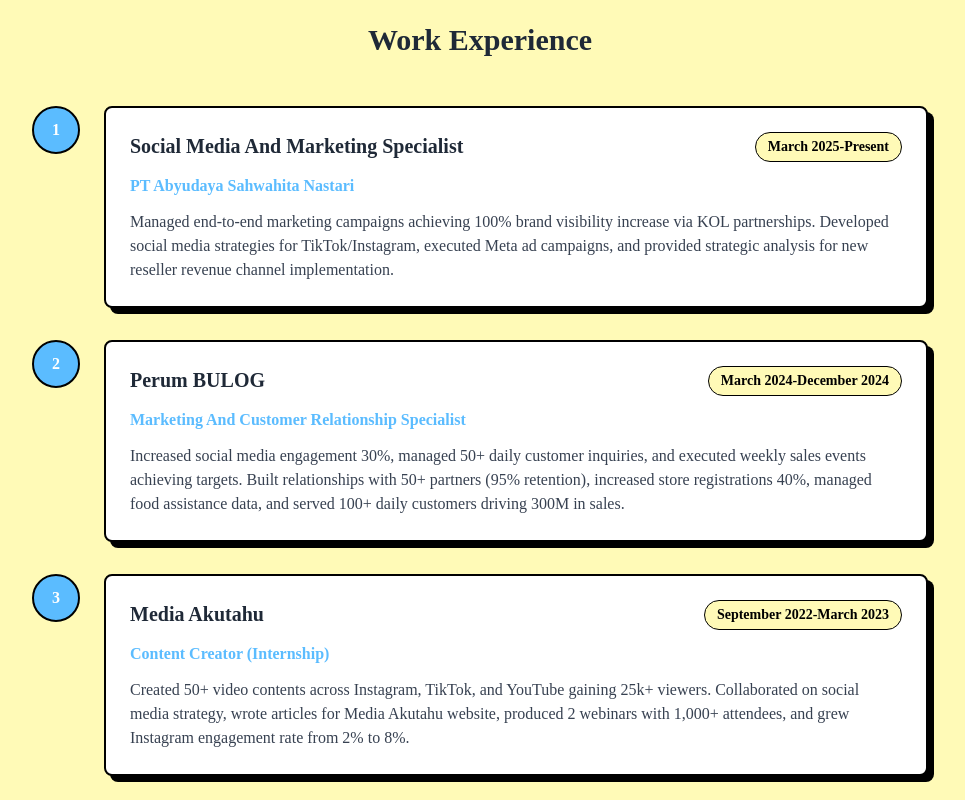
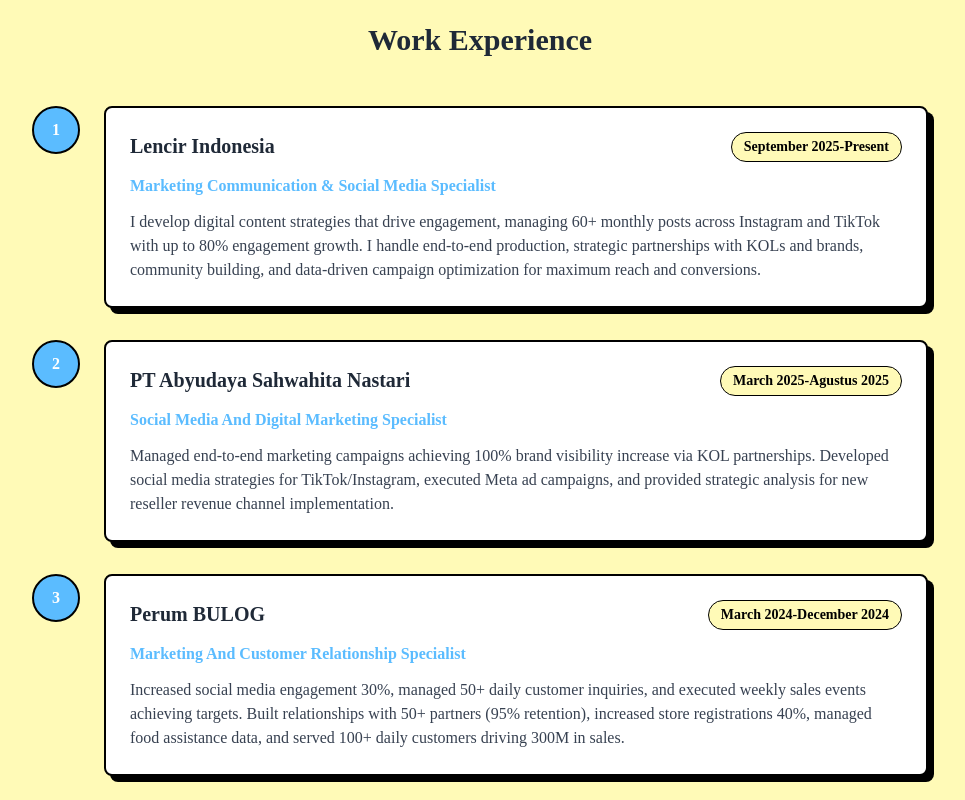
Before and after one commit to rizkysr90/personal-blog-zakiyah, a plain HTML site: page about.html in a window 1280 px wide. Shown: the part 1560-2360 px from the top of the page, without its empty margins (160-1125 px from the left). Drawn offline with nearby package versions, Linux system fonts and the light colour scheme; a web font is replaced by a local one.

Commit message:
feat: lencir

```diff
--- a/about.html
+++ b/about.html
@@ -508,12 +508,39 @@
                             <div
                                 class="flex-1 bg-white p-6 rounded-lg border-2 border-black shadow-[6px_6px_0_0_#000000]">
                                 <div class="flex flex-col md:flex-row md:justify-between md:items-start mb-3">
-                                    <h3 class="text-xl font-bold text-gray-800">Social Media And Marketing Specialist
+                                    <h3 class="text-xl font-bold text-gray-800">Lencir Indonesia
                                     </h3>
                                     <span class="text-sm font-semibold px-3 py-1 rounded-full border border-black"
-                                        style="background-color: #FFFAB7;">March 2025-Present</span>
+                                        style="background-color: #FFFAB7;">September 2025-Present</span>
                                 </div>
-                                <p class="font-semibold mb-3" style="color: #5BBCFF;">PT Abyudaya Sahwahita Nastari</p>
+                                <p class="font-semibold mb-3" style="color: #5BBCFF;"> Marketing Communication & Social
+                                    Media Specialist </p>
+                                <p class="text-gray-700">I develop digital content strategies that drive engagement,
+                                    managing 60+ monthly posts across Instagram and TikTok with up to 80% engagement
+                                    growth. I handle end-to-end production, strategic partnerships with KOLs and brands,
+                                    community building, and data-driven campaign optimization for maximum reach and
+                                    conversions.</p>
+                            </div>
+                        </div>
+                    </div>
+                    <!-- Experience Item 2 -->
+                    <div class="relative mb-8 transform duration-700 opacity-0 translate-y-20"
+                        data-view="!opacity-100 !translate-y-0">
+                        <div class="flex items-start gap-6">
+                            <div class="flex-shrink-0 w-12 h-12 rounded-full border-2 border-black flex items-center justify-center font-bold text-white"
+                                style="background-color: #5BBCFF;">
+                                2
+                            </div>
+                            <div
+                                class="flex-1 bg-white p-6 rounded-lg border-2 border-black shadow-[6px_6px_0_0_#000000]">
+                                <div class="flex flex-col md:flex-row md:justify-between md:items-start mb-3">
+                                    <h3 class="text-xl font-bold text-gray-800">PT Abyudaya Sahwahita Nastari
+                                    </h3>
+                                    <span class="text-sm font-semibold px-3 py-1 rounded-full border border-black"
+                                        style="background-color: #FFFAB7;">March 2025-Agustus 2025</span>
+                                </div>
+                                <p class="font-semibold mb-3" style="color: #5BBCFF;">Social Media And Digital Marketing
+                                    Specialist</p>
                                 <p class="text-gray-700">Managed end-to-end marketing campaigns achieving 100% brand
                                     visibility increase via KOL partnerships. Developed social media strategies for
                                     TikTok/Instagram, executed Meta ad campaigns, and provided strategic analysis for
@@ -522,13 +549,13 @@
                         </div>
                     </div>
 
-                    <!-- Experience Item 2 -->
+                    <!-- Experience Item 3 -->
                     <div class="relative mb-8 transform duration-700 opacity-0 translate-y-20 delay-200"
                         data-view="!opacity-100 !translate-y-0">
                         <div class="flex items-start gap-6">
                             <div class="flex-shrink-0 w-12 h-12 rounded-full border-2 border-black flex items-center justify-center font-bold text-white"
                                 style="background-color: #5BBCFF;">
-                                2
+                                3
                             </div>
                             <div
                                 class="flex-1 bg-white p-6 rounded-lg border-2 border-black shadow-[6px_6px_0_0_#000000]">
@@ -548,13 +575,13 @@
                         </div>
                     </div>
 
-                    <!-- Experience Item 3 -->
+                    <!-- Experience Item 4 -->
                     <div class="relative mb-8 transform duration-700 opacity-0 translate-y-20 delay-500"
                         data-view="!opacity-100 !translate-y-0">
                         <div class="flex items-start gap-6">
                             <div class="flex-shrink-0 w-12 h-12 rounded-full border-2 border-black flex items-center justify-center font-bold text-white"
                                 style="background-color: #5BBCFF;">
-                                3
+                                4
                             </div>
                             <div
                                 class="flex-1 bg-white p-6 rounded-lg border-2 border-black shadow-[6px_6px_0_0_#000000]">
@@ -571,13 +598,13 @@
                             </div>
                         </div>
                     </div>
-                    <!-- Experience Item 4 -->
+                    <!-- Experience Item 5 -->
                     <div class="relative mb-8 transform duration-700 opacity-0 translate-y-20 delay-500"
                         data-view="!opacity-100 !translate-y-0">
                         <div class="flex items-start gap-6">
                             <div class="flex-shrink-0 w-12 h-12 rounded-full border-2 border-black flex items-center justify-center font-bold text-white"
                                 style="background-color: #5BBCFF;">
-                                4
+                                5
                             </div>
                             <div
                                 class="flex-1 bg-white p-6 rounded-lg border-2 border-black shadow-[6px_6px_0_0_#000000]">
```
Also changed, not shown: index.html (+1 -1 lines).
